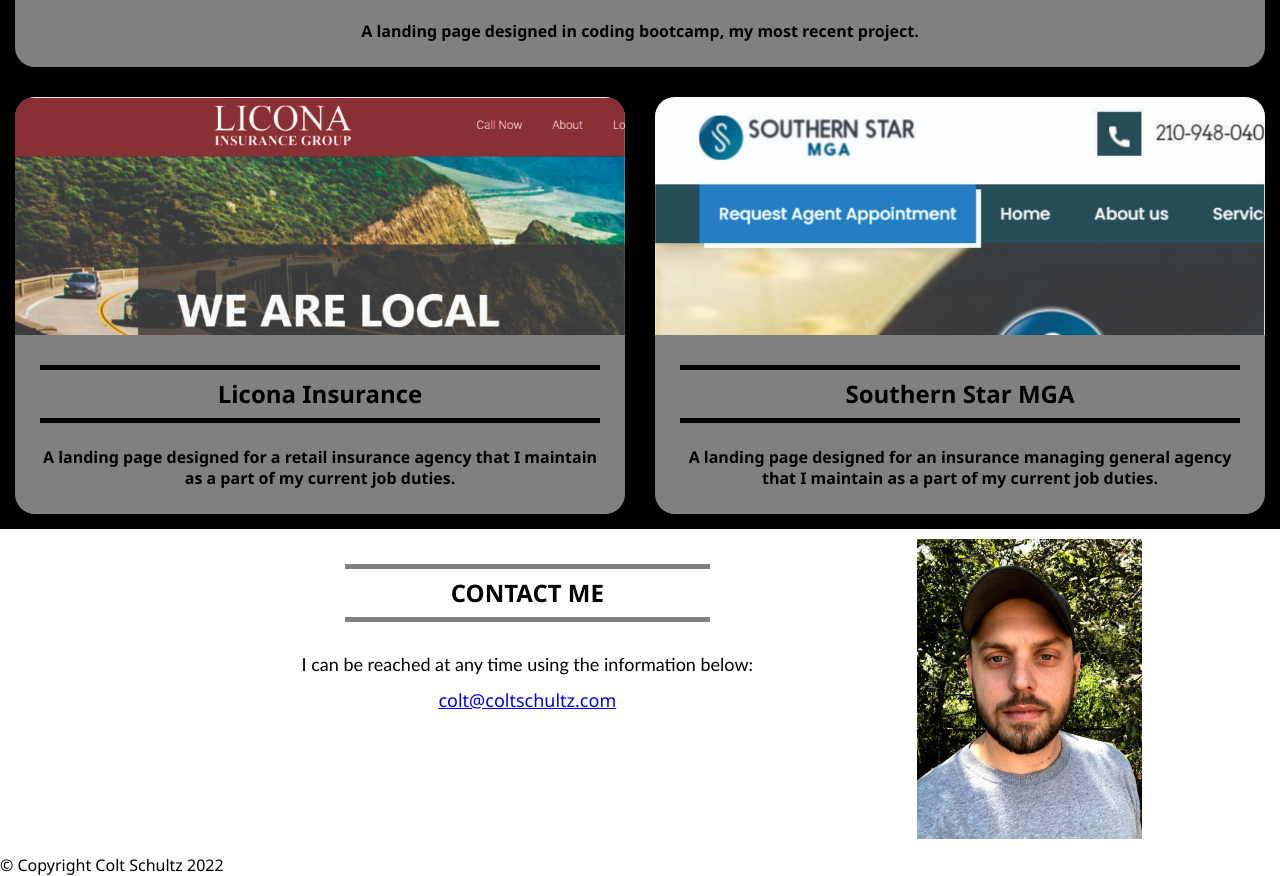
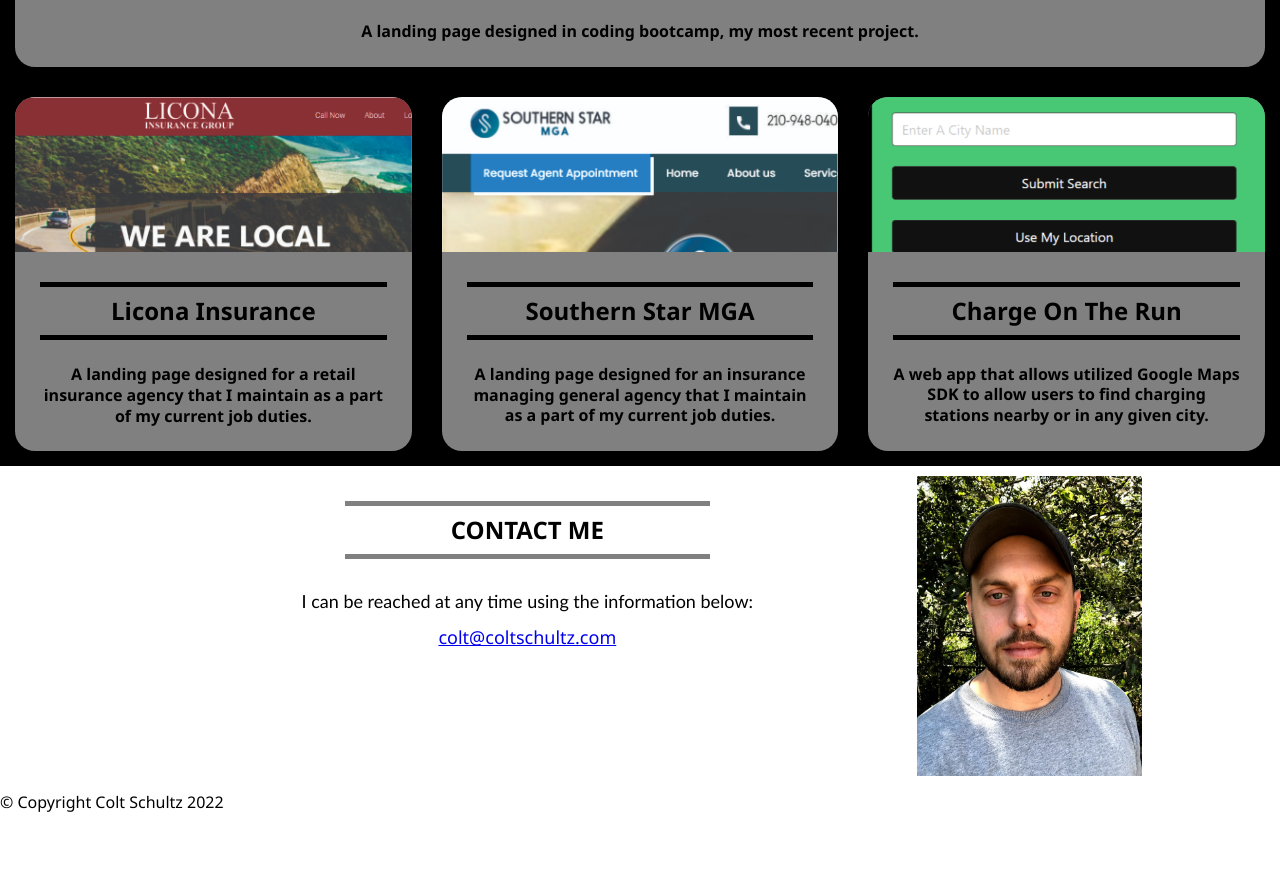
Before and after one commit to coltschultz/portfolio, a plain HTML site: page index.html in a window 1280 px wide. Shown: the part 1726-2602 px from the top of the page. After the commit the page ends 2539 px from the top, so only its background shows below. Drawn offline with Linux system fonts and the light colour scheme.

Commit message:
added charge to portfolio 1.0

```diff
--- a/index.html
+++ b/index.html
@@ -89,6 +89,15 @@
           </p>
           </div>
         </article>
+        <article class="work-content">
+          <a href="https://www.southernstarmga.com"><img src="./assets/images/charge.png" /></a>
+          <div class="work-text">
+          <h1>Charge On The Run</h1>
+          <p>
+            A web app that allows utilized Google Maps SDK to allow users to find charging stations nearby or in any given city.
+          </p>
+          </div>
+        </article>
         </div>
     </div>
   </div>
```
Also changed, not shown: assets/images/charge.png (added).
